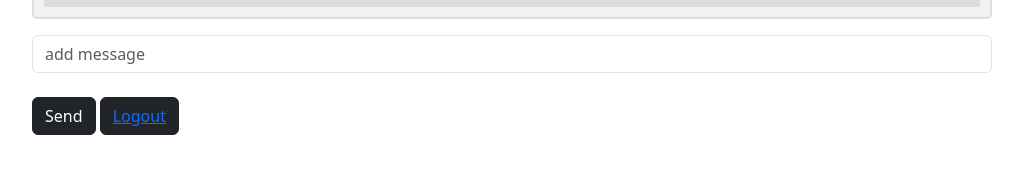
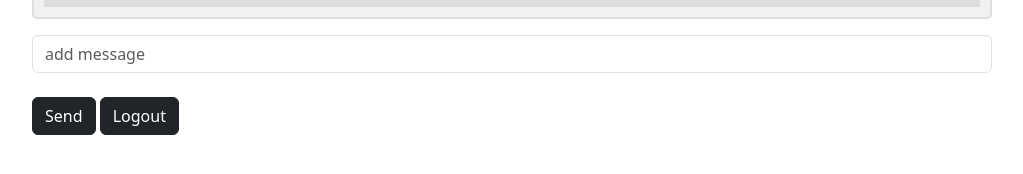
Before and after one commit to kapilinania/chatroom.github.io, a PHP site: page /chatroom/rooms.php?roomname=nsti in a window 1280 px wide. Shown: the part 563-737 px from the top of the page, without its empty margins (128-1151 px from the left). Run offline with PHP 8.4, Linux system fonts and the light colour scheme; data comes from the database, SQL or seed files in the repository; data that the repository does not hold is empty.

Commit message:
Add files via upload

```diff
--- a/connection.php
+++ b/connection.php
@@ -1,5 +1,5 @@
 <?php
-session_start();
+
 $servername = "localhost";
 $username = "root";
 $password = "";
--- a/rooms.php
+++ b/rooms.php
@@ -1,5 +1,5 @@
 <?php
-
+error_reporting(0);
 include 'connection.php';
 $roomname = $_GET['roomname'];
 
@@ -36,7 +36,10 @@ body {
   max-width: 1000px;
   padding: 0 20px;
 }
-
+a{
+  text-decoration:none;
+  color:white;
+}
 .container {
   border: 2px solid #dedede;
   background-color: #f1f1f1;
```
